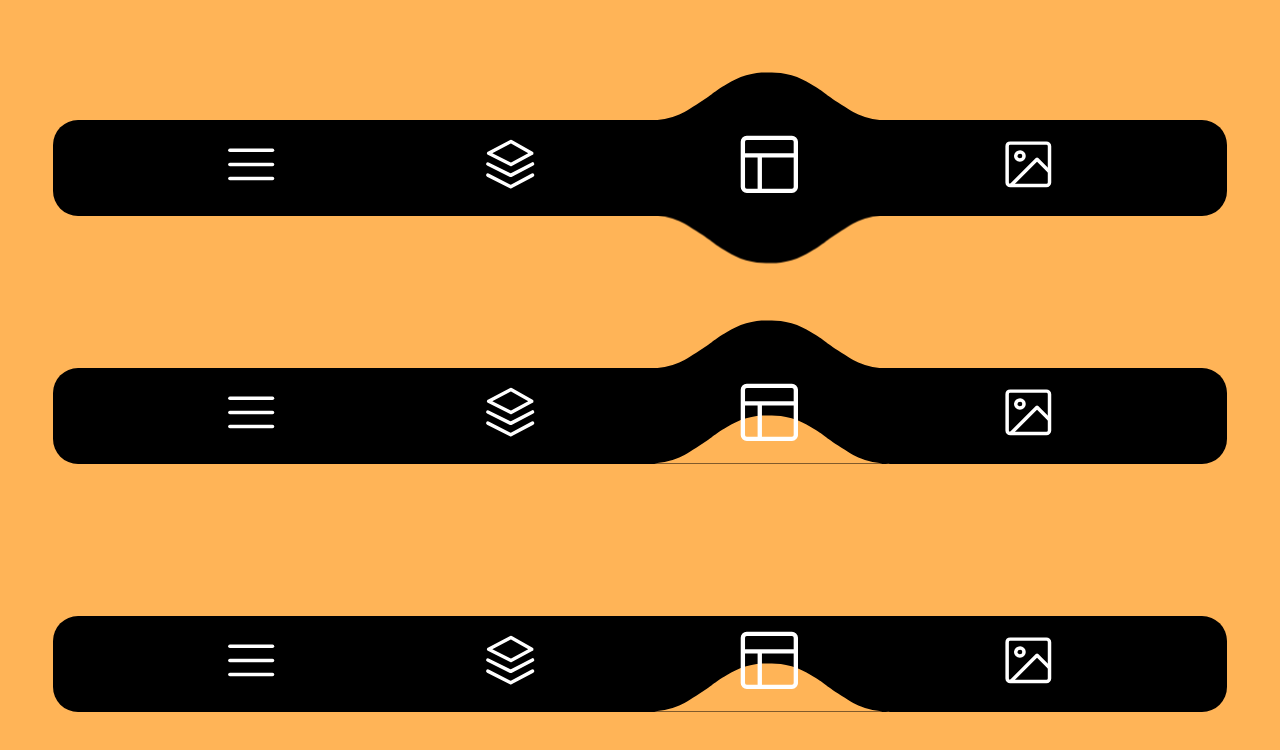
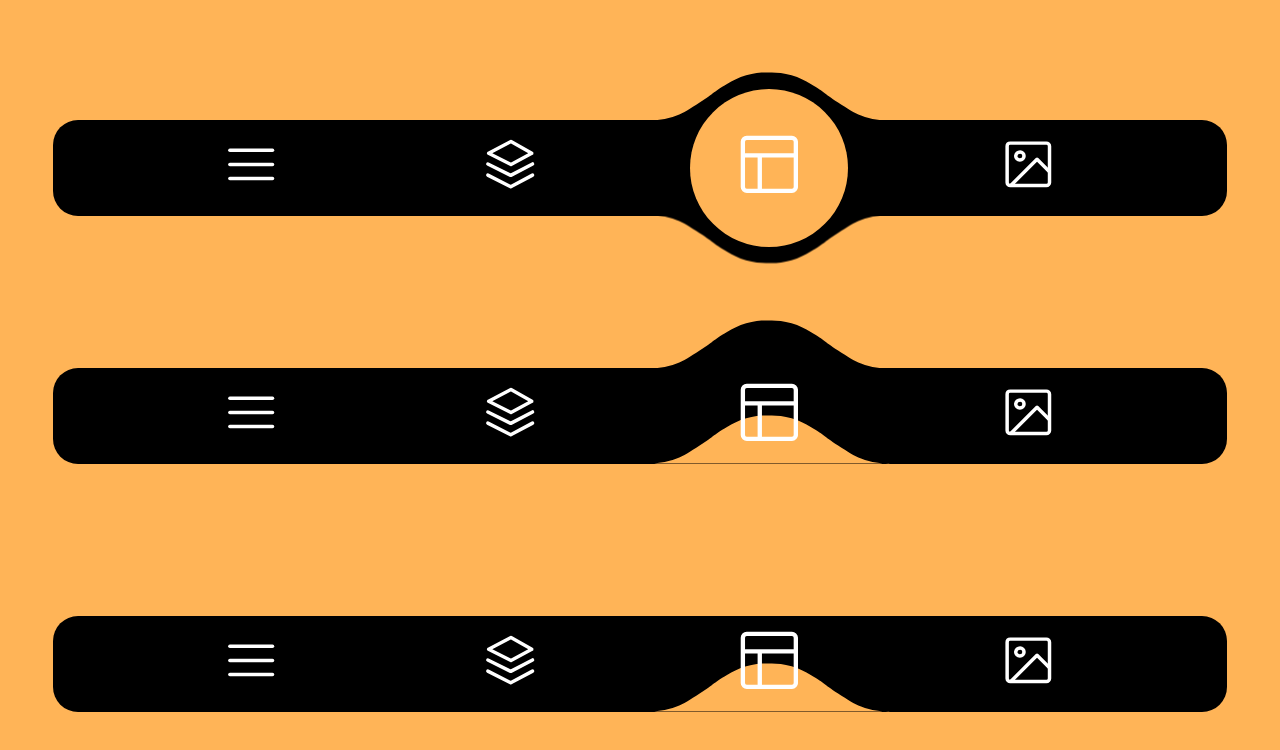
Before and after one commit to mrbadri/scroll-animation, a React (Create React App) app: page / in a window 1280 px wide. Shown: the top 750 px of the page. Built offline with nearby package versions, Linux system fonts and the light colour scheme.

Commit message:
handle type magnifier

```diff
--- a/src/components/activitySign/index.js
+++ b/src/components/activitySign/index.js
@@ -1,19 +1,34 @@
 const ActivitySign = ({ style, type, color, children, ...params }) => {
+  const sizes = {
+    w_curve: "10.9",
+    h_curve: "2.4",
+    r_circle: "6.6",
+    time_transition: "0.5s",
+  };
+
+  console.log(sizes.w_curve);
+  console.log(sizes.w_curve / 2 - sizes.r_circle / 2);
+
   const styles = {
     curve: {
       position: "absolute",
       left: 0,
       bottom: "99%",
-      width: "10.9em",
-      height: "2.4em",
-      transition: "0.5s",
+      width: `${sizes.w_curve}em`,
+      height: `${sizes.h_curve}em`,
+      transition: `${sizes.time_transition}em`,
       "will-change": "transform",
       "background-color": color,
       "clip-path": `url('#curve')`,
     },
     circle: {
+      position: "absolute",
+      height: `${sizes.r_circle}em`,
+      width: `${sizes.r_circle}em`,
+      transition: "0.5s",
+      left: `${sizes.w_curve / 2 - sizes.r_circle / 2}em`,
       "background-color": color,
-      "border-raduis": "50%",
+      "border-radius": "50%",
     },
   };
 
--- a/src/core/HandleActivitySign.js
+++ b/src/core/HandleActivitySign.js
@@ -6,13 +6,13 @@ const HandleActivitySign = ({ type, position }) => {
       return (
         <>
           <ActivitySign
-            id="activity_sign"
+            id="activity_sign_up"
             type={"curve"}
             color={"#000"}
             style={{ transform: `translateX(${position})` }}
           />
           <ActivitySign
-            id="activity_sign"
+            id="activity_sign_down"
             type={"curve"}
             color={"#000"}
             style={{
@@ -22,15 +22,11 @@ const HandleActivitySign = ({ type, position }) => {
             }}
           />
           <ActivitySign
-            id="activity_sign"
+            id="activity_sign_center"
             type={"circle"}
-            color={"red"}
+            color={"#ffb457"}
             style={{
-              transform: `translateX(${position}) rotate(-180deg)`,
-              top: "99%",
-              bottom: "none",
-              with: "30px",
-              height: "30px",
+              transform: `translateX(${position})`,
             }}
           />
         </>
```
